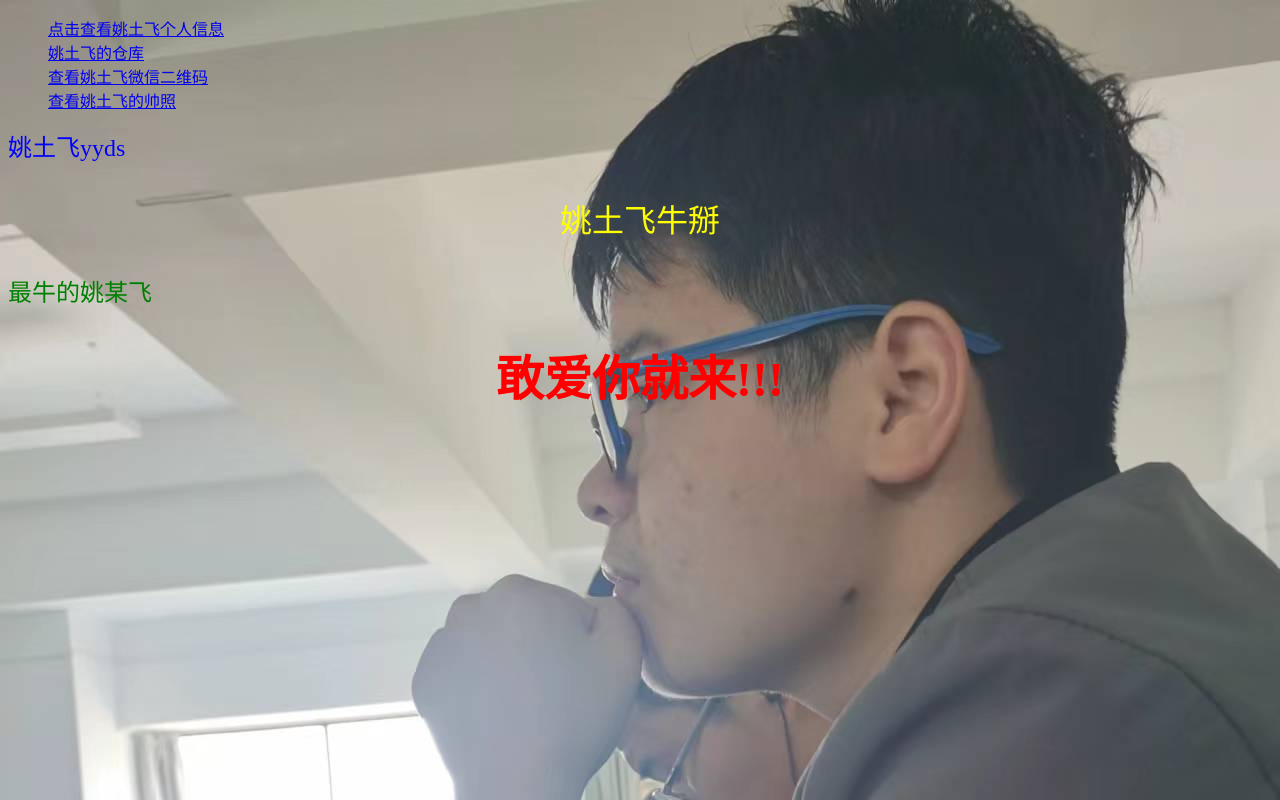
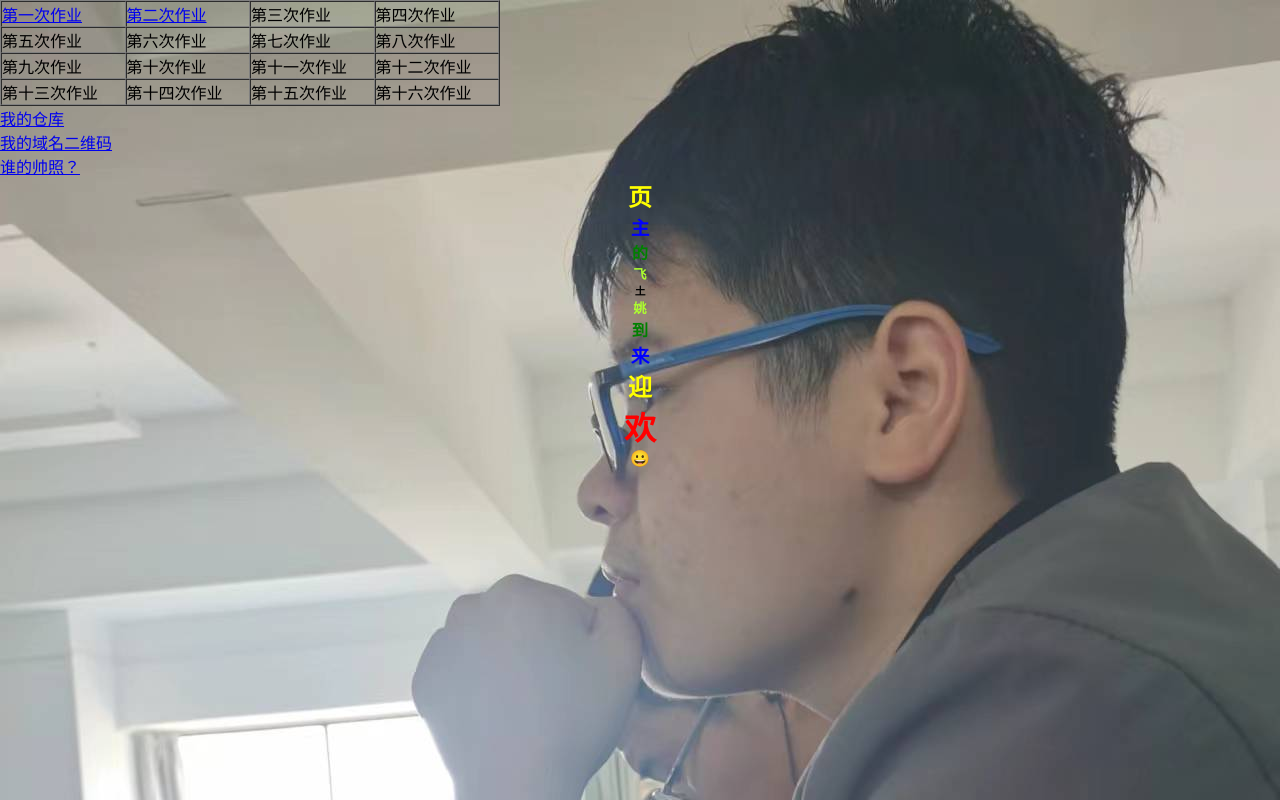
Before and after one commit to ztx88888/ztx88888.github.io, a plain HTML site: page index.html in a window 1280 px wide. Drawn offline with Linux system fonts and the light colour scheme.

Commit message:
Update index.html

```diff
--- a/index.html
+++ b/index.html
@@ -2,53 +2,73 @@
 <head>
 <html lang="en">
     <style type="text/css">
+        *{
+            margin: 0;
+            padding: 0;
+        }
         body{
             background-image: url(123.jpg);
             background-size: 100%;
+            background-repeat: no-repeat;
         }
-        h1{font-size:3em;
-            color: red;
-            text-align:center;}
+        tr{
+            width: 125px;
+            height: 25px;
+        }
+        a:visited{
+            color: blue;
+        }
 
-        p{
-            font-size: 2em;
-            color: yellow;
-            text-align: center;
-        }
-        p1{
-            font-size:1.5em;
-            color: blue;
-            text-align: center;
-        }
-        p2{
-            font-size:1.5em;
-            color: green;
-            text-align: center;
-        }
     </style>
     <title>姚土飞相亲网站</title>
 </head>
 <body>
-        <ul type="none">
-            <li ><a href="https://mail.qq.com/" target="_blank">点击查看姚土飞个人信息</a></li>
-            <li><a href="https://github.com/ztx88888/ztx88888.github.io" target="_blank">姚土飞的仓库</a></li>
-            <li><a href="qrCode.jpg" target="_blank">查看姚土飞微信二维码</a></li>
-            <li><a href="234.jpg" target="_blank">查看姚土飞的帅照</a></li>
-            <!-- target="_blank": 在新的窗口中打开一个页面 -->
-        </ul>
+    <table border="1" bgborder="black" width="500px" cellspacing="0" >
+        <tr>
+            <td><a href="九九乘法表.html" target="_blank">第一次作业</a></td>
+            <td><a href="二十以内加减法.html" target="_blank">第二次作业</a></td>
+            <td>第三次作业</td>
+            <td>第四次作业</td>
+        </tr>
+        <tr>
+            <td>第五次作业</td>
+            <td>第六次作业</td>
+            <td>第七次作业</td>
+            <td>第八次作业</td>
+        </tr>
+        <tr>
+            <td>第九次作业</td>
+            <td>第十次作业</td>
+            <td>第十一次作业</td>
+            <td>第十二次作业</td>
+        </tr>
+        <tr>
+            <td>第十三次作业</td>
+            <td>第十四次作业</td>
+            <td>第十五次作业</td>
+            <td>第十六次作业</td>
+        </tr>
+    </table>
+   <ul type="none">
+        <li><a href="https://github.com/ztx88888/ztx88888.github.io" target="_blank">我的仓库</a></li>
+        <li><a href="qrCode.jpg" target="_blank">我的域名二维码</a></li>
+        <li><a href="234.jpg" target="_blank">谁的帅照？</a></li>
 
 
-    <p1>
-        姚土飞yyds
-    </p1>
-    <p>
-        姚土飞牛掰
-    </p>
-    <p2>
-        最牛的姚某飞
-    </p2>
-    <h1>
-        敢爱你就来!!!
-    </h1>
+            <!-- target="_blank": 在新的窗口中打开一个页面 -->
+   </ul>
+    <h2 style="color: yellow;"><center>页</center></h2>
+    <h3 style="color: blue;"><center>主</center></h3>
+    <h4 style="color: green;"><center>的</center></h4>
+    <h5 style="color: greenyellow;"><center>飞</center></h5>
+    <h6 style="color: black;"><center>土</center></h6>
+    <h5 style="color: greenyellow;"><center>姚</center></h5>
+    <h4 style="color: green;"><center>到</center></h4>
+    <h3 style="color: blue;"><center>来</center></h3>
+    <h2 style="color: yellow;"><center>迎</center></h2>
+    <h1 style="color: red;"><center>欢</center></h1>
+    <p><center>&#128512</center></p>
+
+
 </body>
 </html>
```
